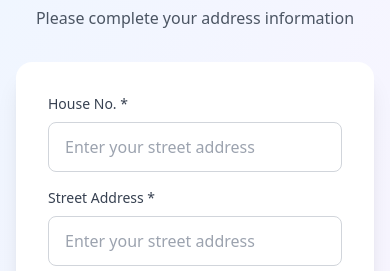
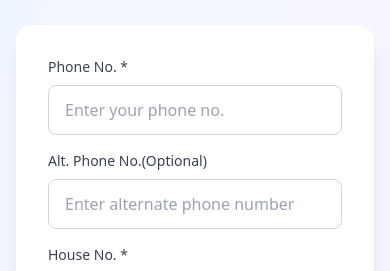
Before and after one commit to Gaganb-30/crazydealsonline_frontend, a React (Vite) app: page /additional-details in a window 390 px wide. Shown: the part 211-482 px from the top of the page. Built offline with nearby package versions, Linux system fonts and the light colour scheme; no server answers; sample sign-in values are in the browser's storage.

Commit message:
added phone and optional phone number before placing order

```diff
--- a/src/components/AllPages/CartPages/CartAddiressDetails.jsx
+++ b/src/components/AllPages/CartPages/CartAddiressDetails.jsx
@@ -2,13 +2,17 @@ import { useState, useEffect } from "react";
 import { useNavigate, useLocation } from "react-router-dom";
 
 const CartAddressDetails = () => {
-  const [formData, setFormData] = useState({
+  const [addressFormData, setAddressFormData] = useState({
     hNo: "",
     street: "",
     city: "",
     state: "",
     zipCode: "",
     country: "India",
+  });
+  const [phoneFormData, setPhoneFormData] = useState({
+    phone: "",
+    optionalPhone: "",
   });
   const [loading, setLoading] = useState(false);
   const [error, setError] = useState("");
@@ -44,8 +48,19 @@ const CartAddressDetails = () => {
           if (data.success) {
             setUser(data.data.user);
             if (data.data.user.address) {
-              setFormData(data.data.user.address);
+              setAddressFormData(data.data.user.address);
             }
+            const phoneData = {
+              phone: "",
+              optionalPhone: "",
+            };
+            if (data.data.user.phone) {
+              phoneData.phone = data.data.user.phone;
+            }
+            if (data.data.user.optionalPhone) {
+              phoneData.optionalPhone = data.data.user.optionalPhone;
+            }
+            setPhoneFormData(phoneData);
           }
         }
       } catch (err) {
@@ -56,10 +71,19 @@ const CartAddressDetails = () => {
     fetchUserProfile();
   }, [navigate]);
 
-  const handleChange = (e) => {
+  const handleAddressChange = (e) => {
     const { name, value } = e.target;
-    setFormData({
-      ...formData,
+    setAddressFormData({
+      ...addressFormData,
+      [name]: value,
+    });
+    setError("");
+  };
+
+  const handlePhoneChange = (e) => {
+    const { name, value } = e.target;
+    setPhoneFormData({
+      ...phoneFormData,
       [name]: value,
     });
     setError("");
@@ -72,12 +96,17 @@ const CartAddressDetails = () => {
 
     // Validation
     if (
-      !formData.street ||
-      !formData.city ||
-      !formData.state ||
-      !formData.zipCode
+      !addressFormData.street ||
+      !addressFormData.city ||
+      !addressFormData.state ||
+      !addressFormData.zipCode
     ) {
       setError("Please fill all required address fields");
+      setLoading(false);
+      return;
+    }
+    if (!phoneFormData.phone) {
+      setError("Please provide phone number");
       setLoading(false);
       return;
     }
@@ -92,7 +121,10 @@ const CartAddressDetails = () => {
             Authorization: `Bearer ${token}`,
             "Content-Type": "application/json",
           },
-          body: JSON.stringify({ address: formData }),
+          body: JSON.stringify({
+            address: addressFormData,
+            phoneData: phoneFormData,
+          }),
         }
       );
 
@@ -105,7 +137,7 @@ const CartAddressDetails = () => {
           "user",
           JSON.stringify({
             ...currentUser,
-            address: formData,
+            address: addressFormData,
           })
         );
 
@@ -145,6 +177,45 @@ const CartAddressDetails = () => {
           )}
 
           <div className="space-y-4">
+            {/* Phone No */}
+            <div>
+              <label
+                htmlFor="phone"
+                className="block text-sm font-medium text-gray-700 mb-2"
+              >
+                Phone No. *
+              </label>
+              <input
+                id="phone"
+                name="phone"
+                type="text"
+                required
+                value={phoneFormData.phone}
+                onChange={handlePhoneChange}
+                className="w-full px-4 py-3 border border-gray-300 rounded-lg focus:ring-2 focus:ring-blue-500 focus:border-transparent transition-all duration-300"
+                placeholder="Enter your phone no."
+              />
+            </div>
+
+            {/* optionalPhone No */}
+            <div>
+              <label
+                htmlFor="optionalPhone"
+                className="block text-sm font-medium text-gray-700 mb-2"
+              >
+                Alt. Phone No.(Optional)
+              </label>
+              <input
+                id="optionalPhone"
+                name="optionalPhone"
+                type="text"
+                value={phoneFormData.optionalPhone}
+                onChange={handlePhoneChange}
+                className="w-full px-4 py-3 border border-gray-300 rounded-lg focus:ring-2 focus:ring-blue-500 focus:border-transparent transition-all duration-300"
+                placeholder="Enter alternate phone number"
+              />
+            </div>
+
             {/* House No */}
             <div>
               <label
@@ -158,8 +229,8 @@ const CartAddressDetails = () => {
                 name="hNo"
                 type="text"
                 required
-                value={formData.hNo}
-                onChange={handleChange}
+                value={addressFormData.hNo}
+                onChange={handleAddressChange}
                 className="w-full px-4 py-3 border border-gray-300 rounded-lg focus:ring-2 focus:ring-blue-500 focus:border-transparent transition-all duration-300"
                 placeholder="Enter your street address"
               />
@@ -178,8 +249,8 @@ const CartAddressDetails = () => {
                 name="street"
                 type="text"
                 required
-                value={formData.street}
-                onChange={handleChange}
+                value={addressFormData.street}
+                onChange={handleAddressChange}
                 className="w-full px-4 py-3 border border-gray-300 rounded-lg focus:ring-2 focus:ring-blue-500 focus:border-transparent transition-all duration-300"
                 placeholder="Enter your street address"
               />
@@ -199,8 +270,8 @@ const CartAddressDetails = () => {
                   name="city"
                   type="text"
                   required
-                  value={formData.city}
-                  onChange={handleChange}
+                  value={addressFormData.city}
+                  onChange={handleAddressChange}
                   className="w-full px-4 py-3 border border-gray-300 rounded-lg focus:ring-2 focus:ring-blue-500 focus:border-transparent transition-all duration-300"
                   placeholder="City"
                 />
@@ -218,8 +289,8 @@ const CartAddressDetails = () => {
                   name="state"
                   type="text"
                   required
-                  value={formData.state}
-                  onChange={handleChange}
+                  value={addressFormData.state}
+                  onChange={handleAddressChange}
                   className="w-full px-4 py-3 border border-gray-300 rounded-lg focus:ring-2 focus:ring-blue-500 focus:border-transparent transition-all duration-300"
                   placeholder="State"
                 />
@@ -240,8 +311,8 @@ const CartAddressDetails = () => {
                   name="zipCode"
                   type="text"
                   required
-                  value={formData.zipCode}
-                  onChange={handleChange}
+                  value={addressFormData.zipCode}
+                  onChange={handleAddressChange}
                   className="w-full px-4 py-3 border border-gray-300 rounded-lg focus:ring-2 focus:ring-blue-500 focus:border-transparent transition-all duration-300"
                   placeholder="ZIP Code"
                 />
@@ -257,8 +328,8 @@ const CartAddressDetails = () => {
                 <select
                   id="country"
                   name="country"
-                  value={formData.country}
-                  onChange={handleChange}
+                  value={addressFormData.country}
+                  onChange={handleAddressChange}
                   className="w-full px-4 py-3 border border-gray-300 rounded-lg focus:ring-2 focus:ring-blue-500 focus:border-transparent transition-all duration-300"
                 >
                   <option value="India">India</option>
```
